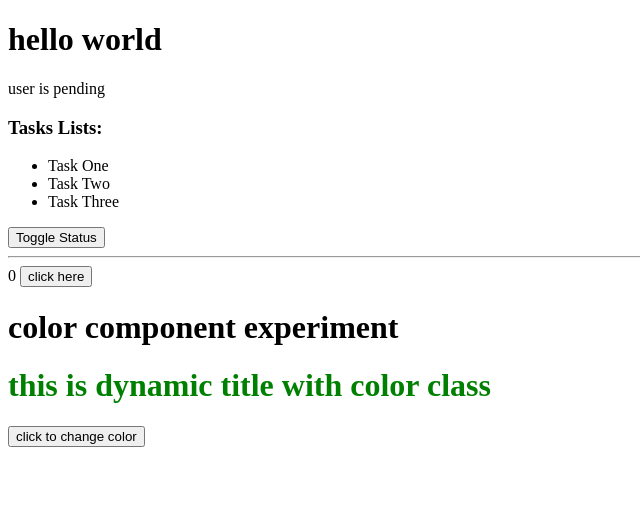
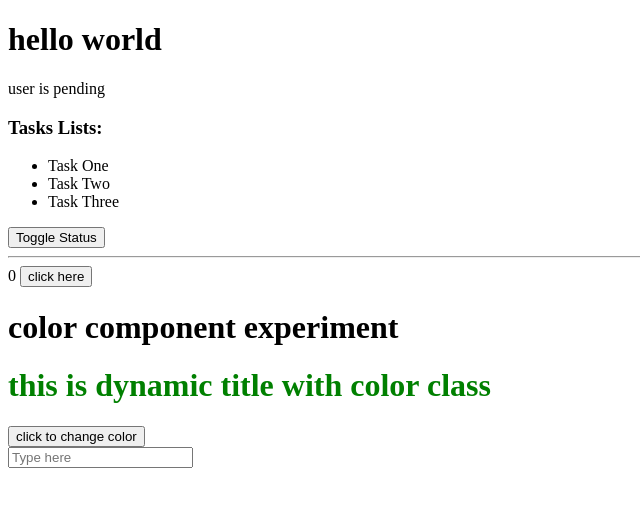
Before and after one commit to rayhankabir-me/learning-vue-js, a Vue app: page / in a window 1280 px wide. Shown: the top 506 px of the page, without its empty margins (0-640 px from the left). Built offline with nearby package versions, Linux system fonts and the light colour scheme.

Commit message:
input field

```diff
--- a/src/App.vue
+++ b/src/App.vue
@@ -1,11 +1,13 @@
 <script>
 import ButtonCounter from './components/ButtonCounter.vue'
 import ColorComponent from './components/ColorComponent.vue'
+import InputComponent from './components/InputComponent.vue'
 
 export default {
   components: {
     ButtonCounter,
     ColorComponent,
+    InputComponent,
   },
   data() {
     return {
@@ -44,4 +46,5 @@ export default {
 
   <h1>color component experiment</h1>
   <ColorComponent />
+  <InputComponent />
 </template>
--- /dev/null
+++ b/src/components/InputComponent.vue
@@ -0,0 +1,17 @@
+<script>
+export default {
+  data() {
+    return {
+      inputData: '',
+    }
+  },
+}
+</script>
+
+<template>
+  <div>
+    <input v-model="inputData" placeholder="Type here" />
+    {{ inputData }}
+    {{ console.log('code is running..!') }}
+  </div>
+</template>
```
